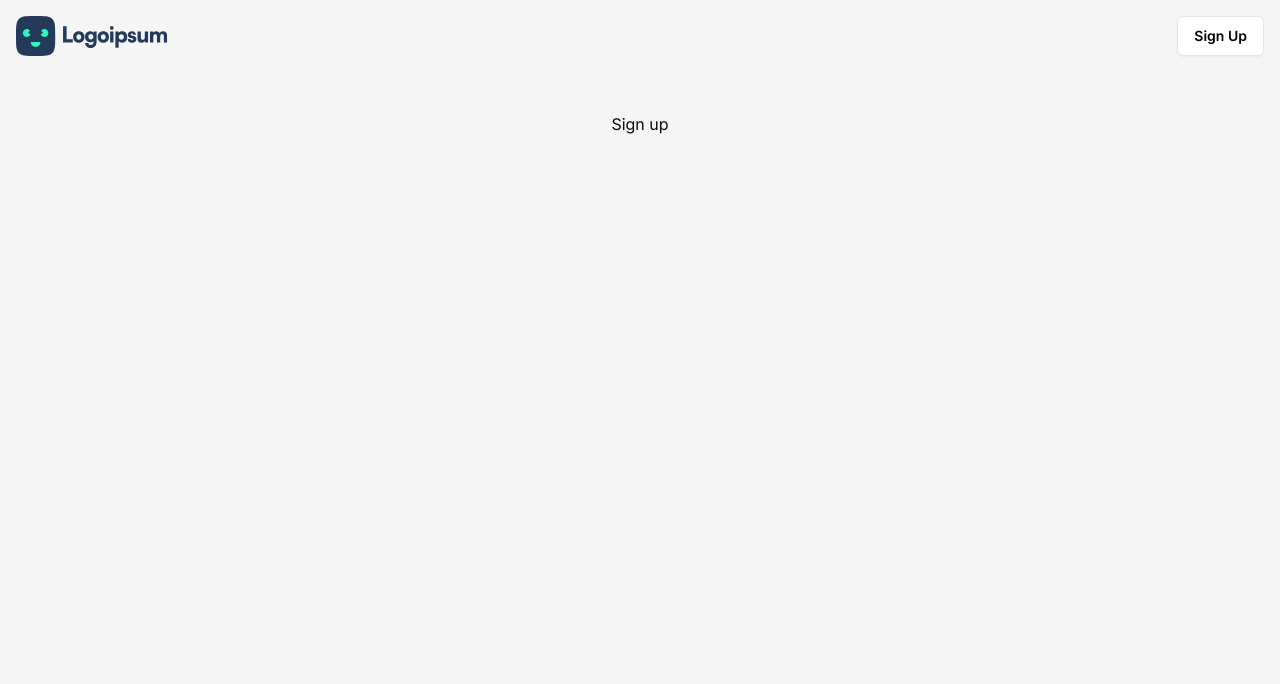
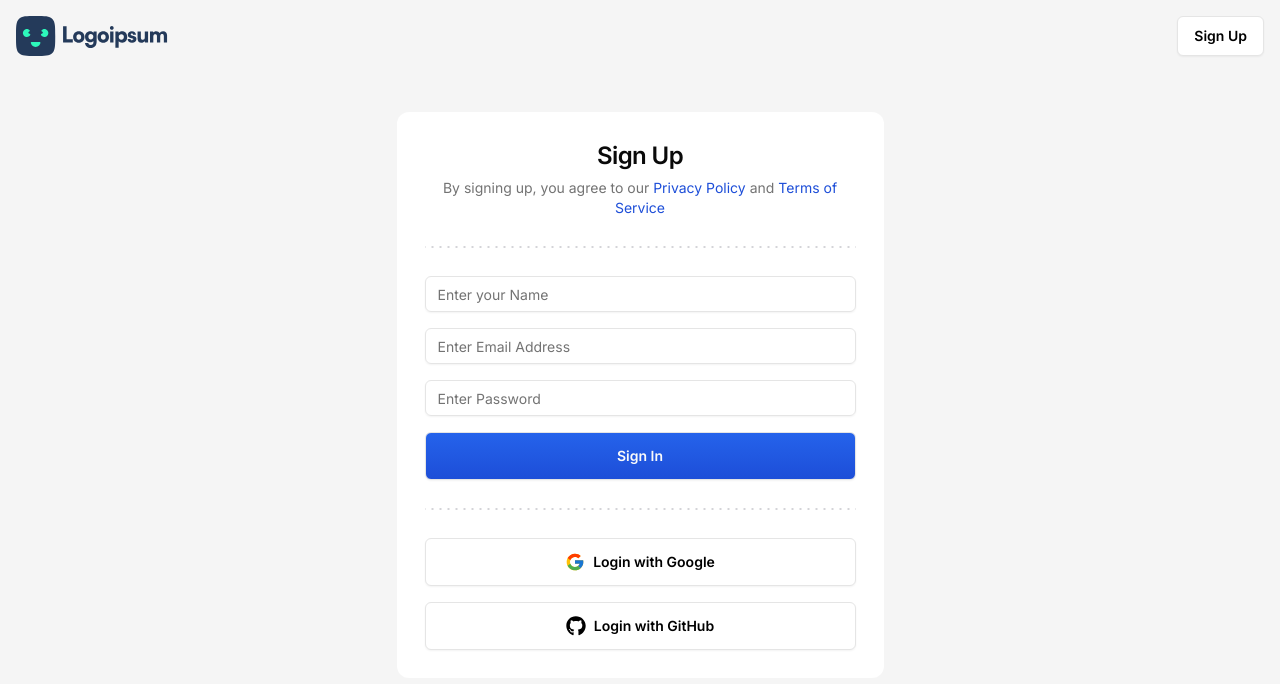
Before and after one commit to Zaid-maker/jira-clone, a Next.js app: page /sign-up in a window 1280 px wide. Shown: the top 684 px of the page. Built offline with nearby package versions, Linux system fonts and the light colour scheme.

Commit message:
Sign Up Card

```diff
--- a/src/app/(auth)/sign-up/page.tsx
+++ b/src/app/(auth)/sign-up/page.tsx
@@ -1,5 +1,9 @@
+"use client"
+
+import { SignUpCard } from "@/features/auth/components/sign-up-card";
+
 const SignUp = () => {
-  return <div>Sign up</div>;
+  return <SignUpCard />
 };
 
 export default SignUp;
--- /dev/null
+++ b/src/features/auth/components/sign-up-card.tsx
@@ -0,0 +1,88 @@
+import { FcGoogle } from "react-icons/fc";
+import { FaGithub } from "react-icons/fa";
+
+import { DottedSeparator } from "@/components/dotted-separator";
+import { Button } from "@/components/ui/button";
+import { Card, CardContent, CardDescription, CardHeader, CardTitle } from "@/components/ui/card";
+import { Input } from "@/components/ui/input";
+import Link from "next/link";
+
+export const SignUpCard = () => {
+  return (
+    <Card className="w-full h-full md:w-[487px] border-none shadow-none">
+      <CardHeader className="flex items-center justify-center text-center p-7">
+        <CardTitle className="text-2xl">Sign Up</CardTitle>
+        <CardDescription>
+          By signing up, you agree to our{" "}
+          <Link href="/privacy">
+            <span className="text-blue-700">Privacy Policy</span>
+          </Link>{" "}
+          and{" "}
+          <Link href="/terms">
+            <span className="text-blue-700">Terms of Service</span>
+          </Link>
+        </CardDescription>
+      </CardHeader>
+      <div className="px-7">
+        <DottedSeparator />
+      </div>
+      <CardContent className="p-7">
+        <form className="space-y-4">
+          <Input
+            required
+            type="text"
+            value={""}
+            onChange={() => {}}
+            placeholder="Enter your Name"
+            disabled={false}
+          />
+          <Input
+            required
+            type="email"
+            value={""}
+            onChange={() => {}}
+            placeholder="Enter Email Address"
+            disabled={false}
+          />
+          <Input
+            required
+            type="password"
+            value={""}
+            onChange={() => {}}
+            placeholder="Enter Password"
+            disabled={false}
+            min={8}
+            max={256}
+          />
+          <Button className="w-full" disabled={false} size="lg">
+            Sign In
+          </Button>
+        </form>
+      </CardContent>
+
+      <div className="px-7">
+        <DottedSeparator />
+      </div>
+      <CardContent className="p-7 flex flex-col gap-y-4">
+        <Button
+          variant="secondary"
+          size="lg"
+          className="w-full"
+          disabled={false}
+        >
+          <FcGoogle className="mr-2 size-5" />
+          Login with Google
+        </Button>
+        <Button
+          variant="secondary"
+          size="lg"
+          className="w-full"
+          disabled={false}
+        >
+          <FaGithub className="mr-2 size-5" />
+          Login with GitHub
+        </Button>
+      </CardContent>
+    </Card>
+  );
+};
```
